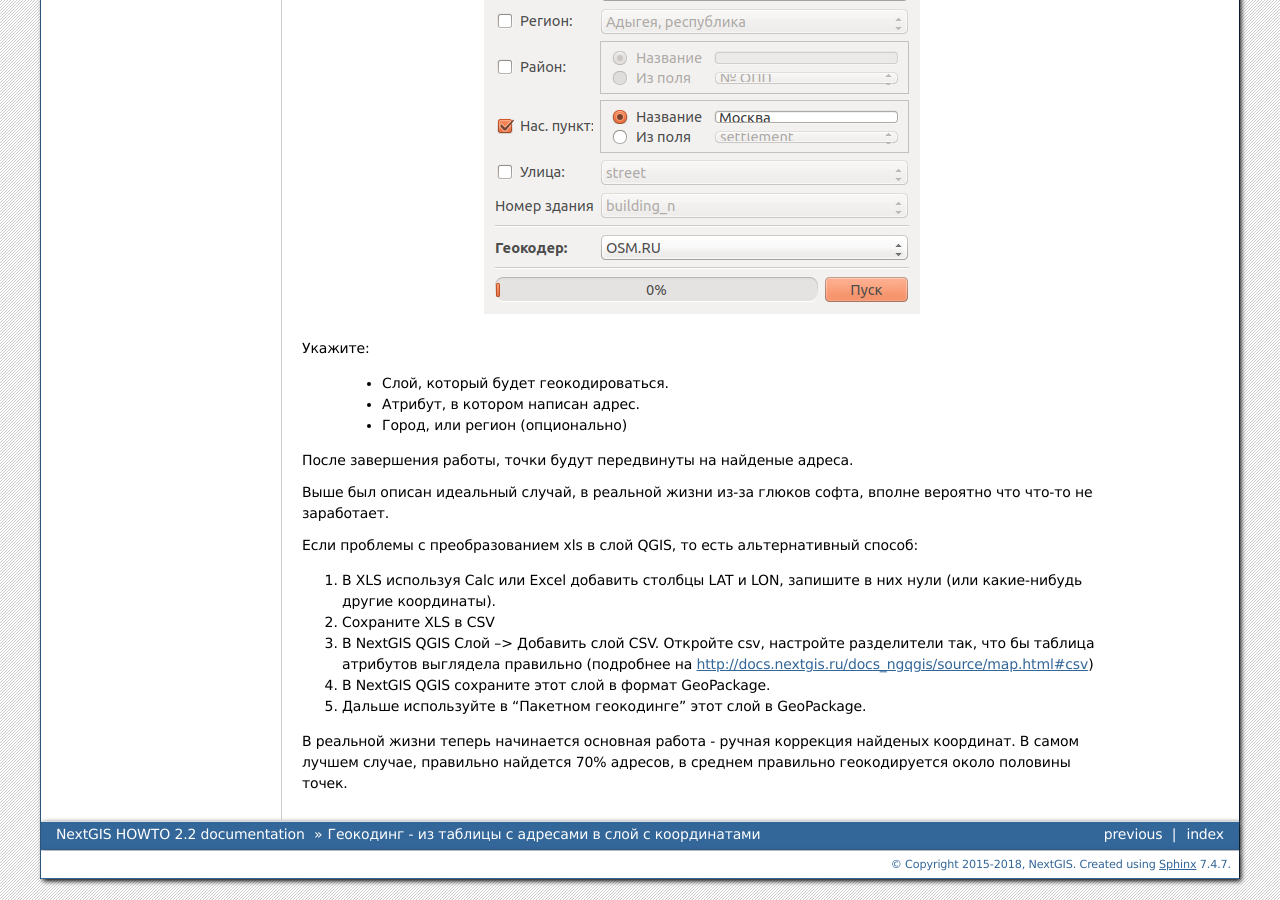
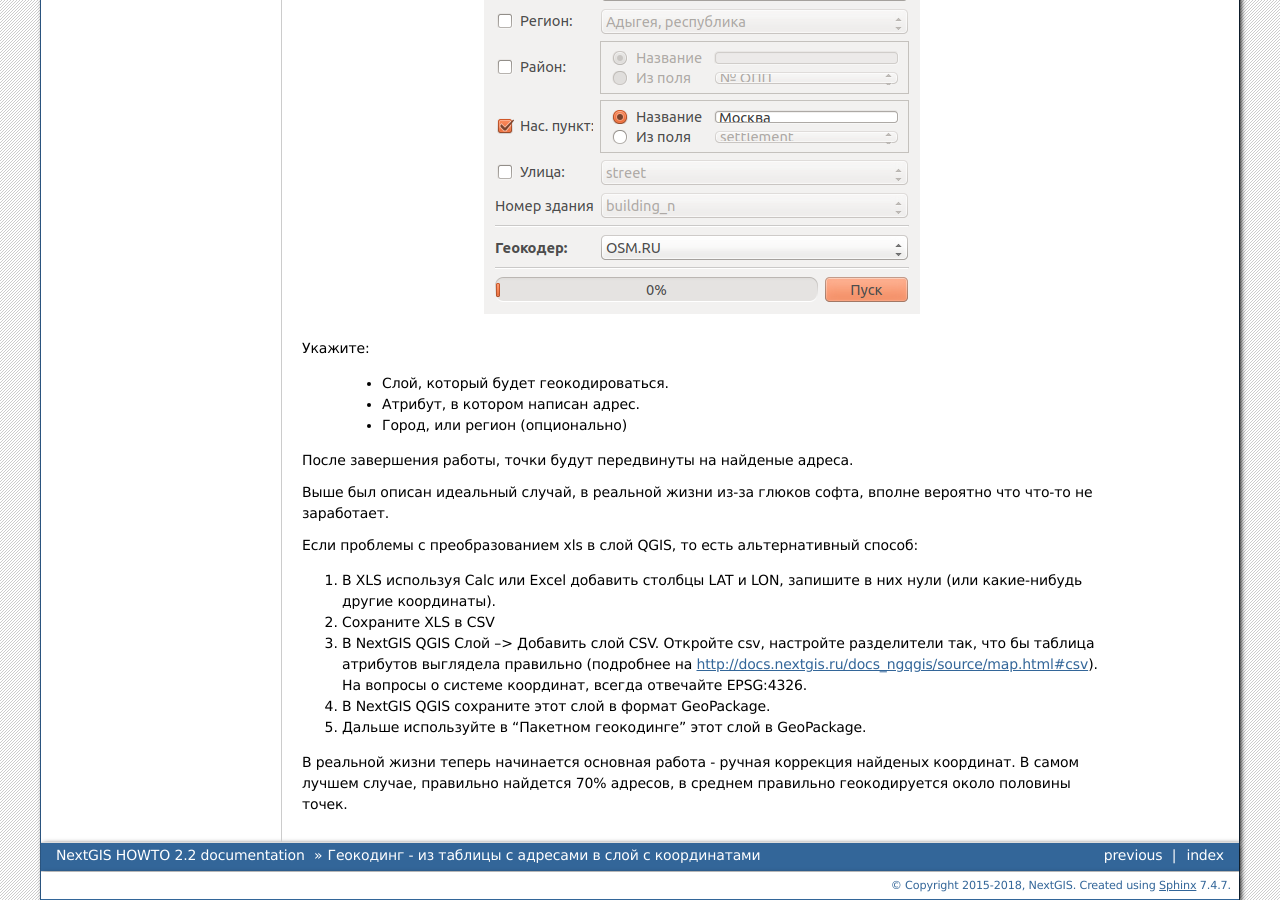
Before and after one commit to nextgis/docs_howto, a Sphinx documentation site: the page built from source/rugeocoder.rst, in a window 1280 px wide and 900 px high, scrolled down 2064 px. Built offline with Sphinx 7.4.7, drawn with Linux system fonts in a browser that asks for light colours; formulas are drawn with MathJax 3; pages that are not in the unit, such as notebooks, are missing from menus.

Commit message:
Update rugeocoder.rst

```diff
--- a/source/rugeocoder.rst
+++ b/source/rugeocoder.rst
@@ -68,7 +68,7 @@
 
 1. В XLS используя Calc или Excel добавить столбцы LAT и LON, запишите в них нули (или какие-нибудь другие координаты).
 2. Сохраните XLS в CSV
-3. В NextGIS QGIS Слой --> Добавить слой CSV. Откройте csv, настройте разделители так, что бы таблица атрибутов выглядела правильно (подробнее на http://docs.nextgis.ru/docs_ngqgis/source/map.html#csv)
+3. В NextGIS QGIS Слой --> Добавить слой CSV. Откройте csv, настройте разделители так, что бы таблица атрибутов выглядела правильно (подробнее на http://docs.nextgis.ru/docs_ngqgis/source/map.html#csv). На вопросы о системе координат, всегда отвечайте EPSG:4326.
 4. В NextGIS QGIS сохраните этот слой в формат GeoPackage.
 5. Дальше используйте в "Пакетном геокодинге" этот слой в GeoPackage.
 
```
